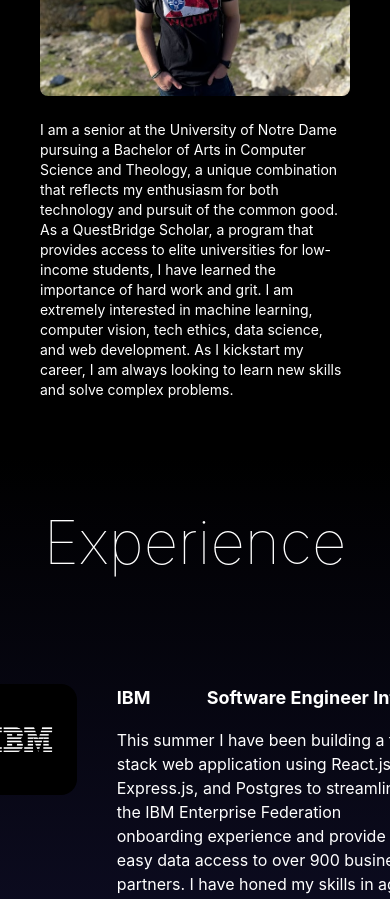
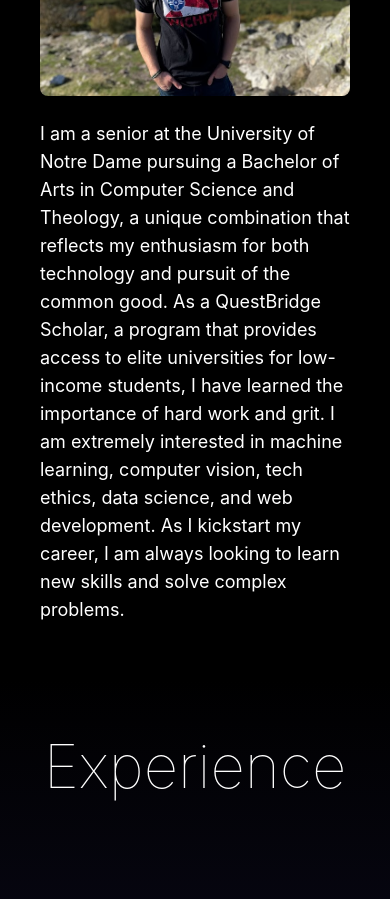
Before and after one commit to GusHauge/GusHauge.github.io, a React (Create React App) app: page / in a window 390 px wide. Shown: the part 1280-2179 px from the top of the page. Built offline with nearby package versions, Linux system fonts and the light colour scheme.

Commit message:
Fixed text responsiveness

```diff
--- a/src/components/About.js
+++ b/src/components/About.js
@@ -13,7 +13,7 @@
             class="rounded-lg object-cover w-96 h-64 sm:w-full sm:h-auto"
           />
         </div>
-        <p class="text-sm md:text-base lg:text-lg max-w-lg">
+        <p class="text-lg sm:text-base md:text-lg lg:text-xl max-w-lg">
           I am a senior at the University of Notre Dame pursuing a Bachelor of
           Arts in Computer Science and Theology, a unique combination that
           reflects my enthusiasm for both technology and pursuit of the common
```
